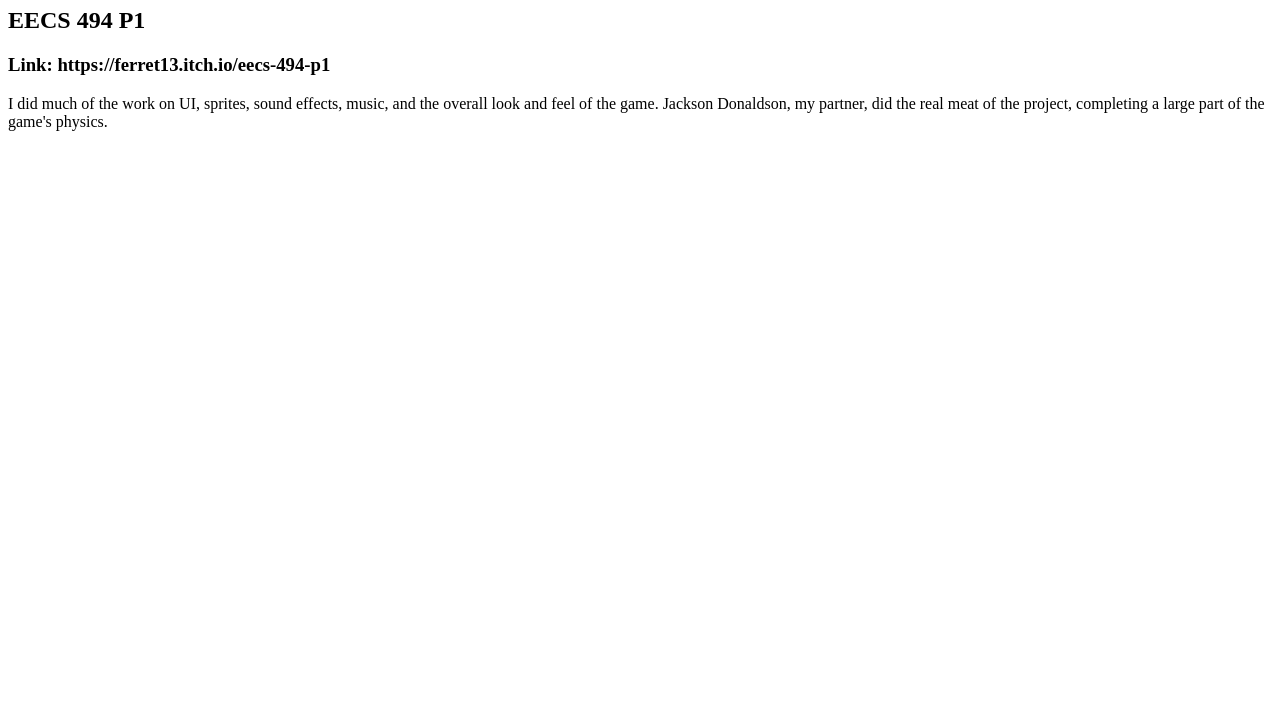
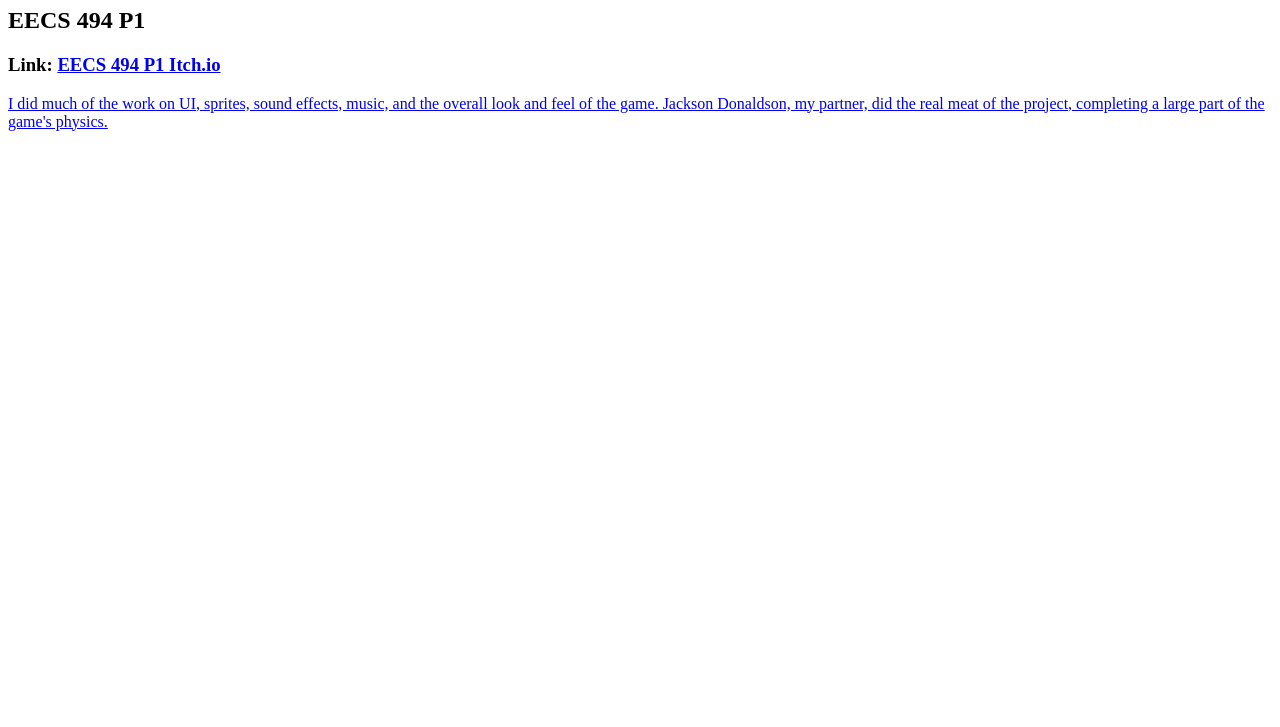
Before and after one commit to jaweisw/jaweisw.github.io, a plain HTML site: page index.html in a window 1280 px wide. Shown: the part 73-800 px from the top of the page. Drawn offline with Linux system fonts and the light colour scheme.

Commit message:
updated with better link

```diff
--- a/index.html
+++ b/index.html
@@ -3,7 +3,7 @@
 <body>
 <h1>Sophie Weiswasser</h1>
 <h2>EECS 494 P1</h2>
-<h3>Link: https://ferret13.itch.io/eecs-494-p1</h3>
+<h3>Link: <a href="https://ferret13.itch.io/eecs-494-p1">EECS 494 P1 Itch.io</h3>
 <p>I did much of the work on UI, sprites, sound effects, music, and the overall look and feel of the game. Jackson Donaldson, my partner, did the real meat of the project, completing a large part of the game's physics.</p>
 </body>
 </html>
```
